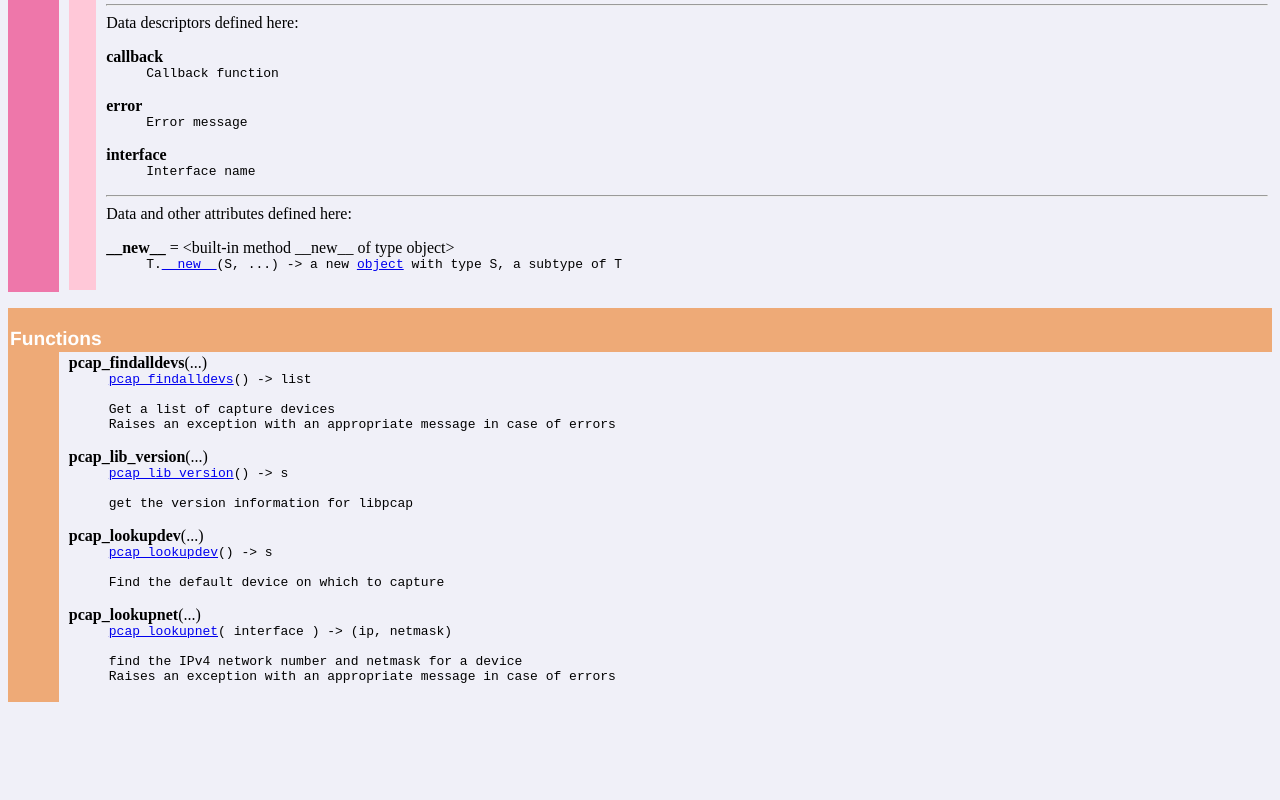
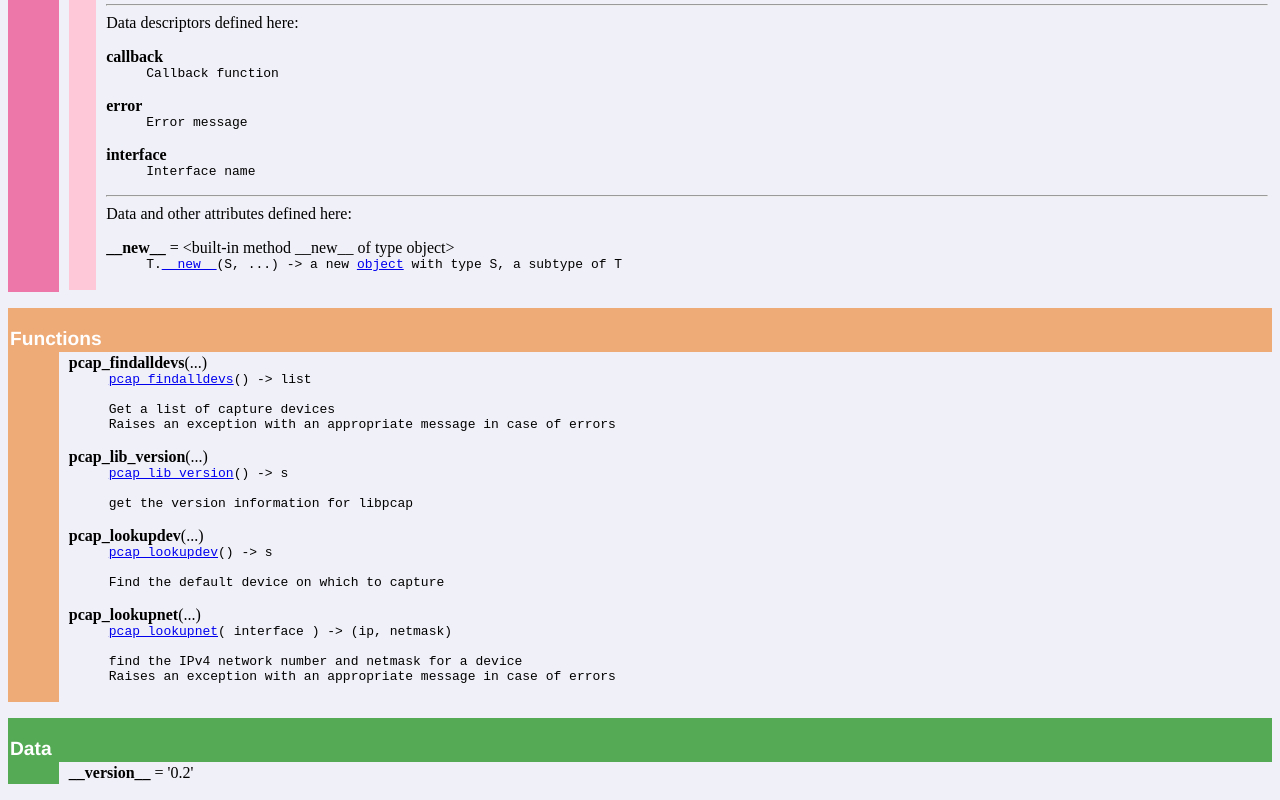
Before and after one commit to kbandla/pypcap, a plain HTML site: page pypcap.html in a window 1280 px wide. Shown: the part 1925-2725 px from the top of the page. Before the commit the page ends 2643 px from the top, so only its background shows below. Drawn offline with Linux system fonts and the light colour scheme.

Commit message:
Updated pydoc

```diff
--- a/pypcap.html
+++ b/pypcap.html
@@ -6,7 +6,7 @@
 <table width="100%" cellspacing=0 cellpadding=2 border=0 summary="heading">
 <tr bgcolor="#7799ee">
 <td valign=bottom>&nbsp;<br>
-<font color="#ffffff" face="helvetica, arial">&nbsp;<br><big><big><strong>pypcap</strong></big></big></font></td
+<font color="#ffffff" face="helvetica, arial">&nbsp;<br><big><big><strong>pypcap</strong></big></big> (version 0.2)</font></td
 ><td align=right valign=bottom
 ><font color="#ffffff" face="helvetica, arial"><a href=".">index</a><br><a href="file:/Volumes/DATA/devel/lib/python/pypcap.so">/Volumes/DATA/devel/lib/python/pypcap.so</a></font></td></tr></table>
     <p><tt>C/Python&nbsp;bindings&nbsp;for&nbsp;libpcap</tt></p>
@@ -155,5 +155,12 @@ Find&nbsp;the&nbsp;default&nbsp;device&nbsp;on&nbsp;which&nbsp;to&nbsp;capture</
 &nbsp;<br>
 find&nbsp;the&nbsp;IPv4&nbsp;network&nbsp;number&nbsp;and&nbsp;netmask&nbsp;for&nbsp;a&nbsp;device<br>
 Raises&nbsp;an&nbsp;exception&nbsp;with&nbsp;an&nbsp;appropriate&nbsp;message&nbsp;in&nbsp;case&nbsp;of&nbsp;errors</tt></dd></dl>
-</td></tr></table>
+</td></tr></table><p>
+<table width="100%" cellspacing=0 cellpadding=2 border=0 summary="section">
+<tr bgcolor="#55aa55">
+<td colspan=3 valign=bottom>&nbsp;<br>
+<font color="#ffffff" face="helvetica, arial"><big><strong>Data</strong></big></font></td></tr>
+
+<tr><td bgcolor="#55aa55"><tt>&nbsp;&nbsp;&nbsp;&nbsp;&nbsp;&nbsp;</tt></td><td>&nbsp;</td>
+<td width="100%"><strong>__version__</strong> = '0.2'</td></tr></table>
 </body></html>
```
Also changed, not shown: 1 other file.
